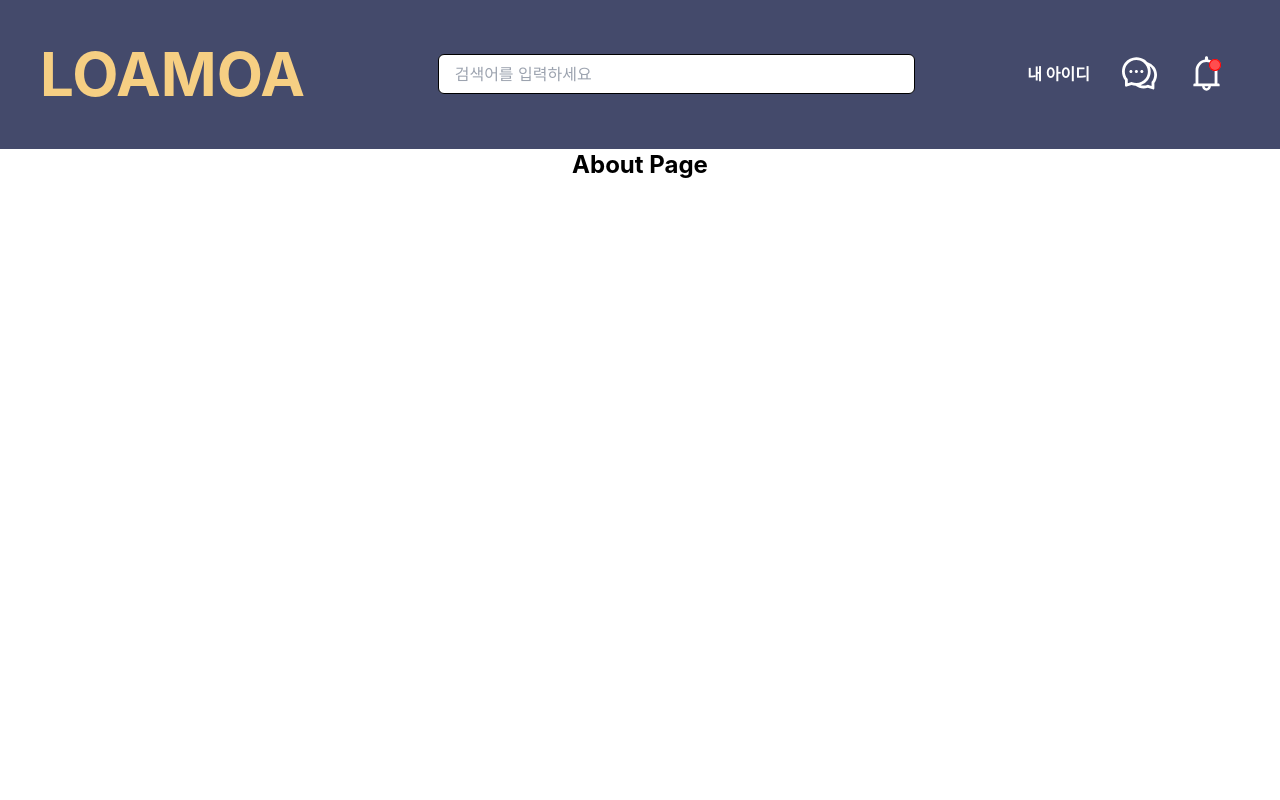
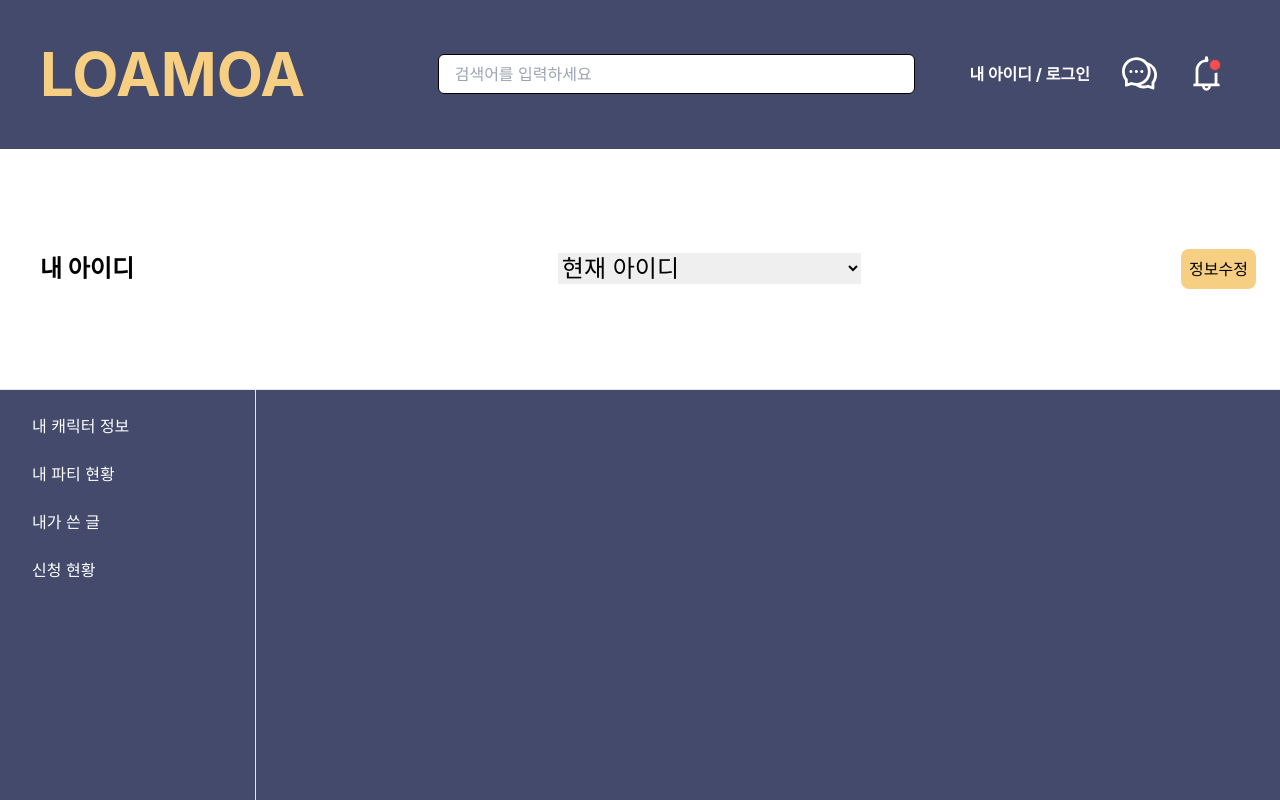
Before and after one commit to yyubin/moa-frontend, a React (Create React App) app: page /about in a window 1280 px wide. Shown: the top 800 px of the page. Built offline with nearby package versions, Linux system fonts and the light colour scheme.

Commit message:
feat : aboutpage

```diff
--- a/src/Components/Header/Header.tsx
+++ b/src/Components/Header/Header.js
@@ -1,6 +1,7 @@
 import React, { useState } from 'react';
-import { Button, Badge } from 'antd';
+import { Button, Badge, Modal } from 'antd';
 import { CommentOutlined, BellOutlined } from '@ant-design/icons';
+import Login from '../Login/Login'
 
 const Header = ({ onChatButtonClick }) => {
    // 예를 들어, 헤더에서 상태를 관리하고 클릭 이벤트를 처리할 수 있습니다.
@@ -9,6 +10,22 @@ const Header = ({ onChatButtonClick }) => {
     if (onChatButtonClick) {
       onChatButtonClick(); // 부모 컴포넌트로 이벤트를 전달합니다.
     }
+  };
+
+  const [isModalVisible, setIsModalVisible] = useState(false);
+
+  const showModal = () => {
+    setIsModalVisible(true);
+  };
+
+  const handleCancel = () => {
+    setIsModalVisible(false);
+  };
+
+  const handleLogin = (values) => {
+    console.log('Logging in with:', values);
+    // 로그인 처리 로직 추가
+    setIsModalVisible(false); // 모달 닫기
   };
 
 
@@ -27,16 +44,23 @@ const Header = ({ onChatButtonClick }) => {
           </div>
           <div className='flex-[1] p-4 text-white text-right font-bold'>
             <a href="/about">내 아이디</a>
+            <a onClick={showModal}> / 로그인</a>
           </div>
           <div className='p-4'>
-            <CommentOutlined style={{ fontSize: '35px', color: 'white' }}/>
+            <CommentOutlined style={{ fontSize: '35px', color: 'white' }} onClick={handleChatButtonClick}/>
           </div>
           <div className='p-4' >
-            <Badge dot style={{borderColor:'red', width:12, height:12}} offset={[-9,9]}>
+            <Badge dot style={{borderColor:'#444A6B', borderWidth: 2,width:16, height:16}} offset={[-9,9]}>
               <BellOutlined style={{ fontSize: '35px', color: 'white' }} />
+
             </Badge>
           </div>
         </nav>
+        <Login
+        visible={isModalVisible}
+        onCancel={handleCancel}
+        onLogin={handleLogin}
+      />
       </div>
     </header>
   )
--- /dev/null
+++ b/src/Components/Login/Login.js
@@ -0,0 +1,57 @@
+// ModalComponent.js
+import React from 'react';
+import { Modal, Form, Input, Button } from 'antd';
+
+const Login = ({ visible, onCancel, onLogin }) => {
+  const handleCancel = () => {
+    onCancel(); // 모달 닫기
+  };
+
+  const onFinish = (values) => {
+    console.log('Received values:', values);
+    onLogin(values); // 부모 컴포넌트로부터 전달받은 로그인 처리 함수 호출
+    handleCancel(); // 모달 닫기
+  };
+
+  return (
+    <Modal
+      title="로그인"
+      visible={visible}
+      onCancel={handleCancel}
+      footer={null}
+      centered // 모달을 화면의 중앙에 배치합니다
+      maskClosable={false} // 배경을 클릭해도 모달이 닫히지 않도록 설정
+      destroyOnClose // 모달이 닫힐 때 컨텐츠를 파괴합니다
+      getContainer={false} // body 밖에 모달을 렌더링하여 스크롤 문제를 해결합니다
+      bodyStyle={{ overflow: 'auto' }} // 모달 내부 스크롤바가 필요할 때 자동으로 나타나도록 설정합니다
+    >
+      <Form
+        name="loginForm"
+        initialValues={{ remember: true }}
+        onFinish={onFinish}
+      >
+        <Form.Item
+          name="username"
+          rules={[{ required: true, message: '아이디를 입력해주세요!' }]}
+        >
+          <Input placeholder="아이디" />
+        </Form.Item>
+
+        <Form.Item
+          name="password"
+          rules={[{ required: true, message: '비밀번호를 입력해주세요!' }]}
+        >
+          <Input.Password placeholder="비밀번호" />
+        </Form.Item>
+
+        <Form.Item>
+          <Button type="primary" htmlType="submit">
+            로그인
+          </Button>
+        </Form.Item>
+      </Form>
+    </Modal>
+  );
+};
+
+export default Login;
--- /dev/null
+++ b/src/Components/Sidebar/Sidebar.js
@@ -0,0 +1,18 @@
+import React from "react";
+
+function Sidebar() {
+  return (
+  <div className="h-screen bg-my-color text-white w-64 p-4 border-r">
+    <ul>
+      <li className="mb-2"><a href="/about" className="block py-2 px-4 rounded hover:bg-gray-500">내 캐릭터 정보</a></li>
+      <li className="mb-2"><a href="#services" className="block py-2 px-4 rounded hover:bg-gray-500">내 파티 현황</a></li>
+      <li className="mb-2"><a href="#about" className="block py-2 px-4 rounded hover:bg-gray-500">내가 쓴 글</a></li>
+      <li className="mb-2"><a href="#contact" className="block py-2 px-4 rounded hover:bg-gray-500">신청 현황</a></li>
+    </ul>
+
+  </div>
+
+  );
+}
+
+export default Sidebar;
--- a/src/pages/AboutPage.js
+++ b/src/pages/AboutPage.js
@@ -1,11 +1,42 @@
-import React from 'react';
-import Header from '../Components/Header/Header.tsx';
+import React, { useState } from 'react';
+import Header from '../Components/Header/Header.js';
+import Sidebar from '../Components/Sidebar/Sidebar.js';
+import Chat from "../Components/Chat/Chat.js";
 
 function AboutPage() {
+  const [isChatOpen, setIsChatOpen] = useState(false);
+
+  const openChat = () => {
+      setIsChatOpen(!isChatOpen);
+  };
+
   return (
     <div>
-      <Header></Header>
-      <h1 className="text-2xl font-bold">About Page</h1>
+      <Header onChatButtonClick={openChat} />
+      <Chat isOpen={isChatOpen} onRequestClose={openChat} />
+      <body className='bg-my-color'>
+        <div className="max-w-screen-2xl mx-auto h-60 flex justify-between items-center p-6 bg-white">
+          <div className='flex-[2] font-bold text-2xl text-left p-4'>
+              내 아이디
+          </div>
+          <div className='flex-[2.5] text-2xl space-x-4 p-4'>
+            <select className='w-1/2' >
+              <option>현재 아이디</option>
+              <option>다른 아이디</option>
+            </select>
+          </div>
+          <button className='rounded-lg bg-logo-color p-2'>
+            정보수정
+          </button>
+        </div>
+        <hr className="max-w-screen-2xl mx-auto"></hr>
+        <div className="flex max-w-screen-2xl mx-auto">
+          <Sidebar />
+          <div className="flex-1 p-10">
+
+          </div>
+        </div>
+      </body>
     </div>
   );
 }
--- a/src/pages/HomePage.js
+++ b/src/pages/HomePage.js
@@ -1,8 +1,6 @@
 import React, { useState } from 'react';
-import Header from "../Components/Header/Header.tsx"
-import Chat from "../Components/Chat/Chat.tsx"
-import '../App.css'; // CSS 파일을 임포트
-
+import Header from "../Components/Header/Header.js";
+import Chat from "../Components/Chat/Chat.js";
 
 function HomePage() {
   const [isChatOpen, setIsChatOpen] = useState(false);
```
Also changed, not shown: src/Components/Chat/Chat.js (renamed from src/Components/Chat/Chat.tsx).
